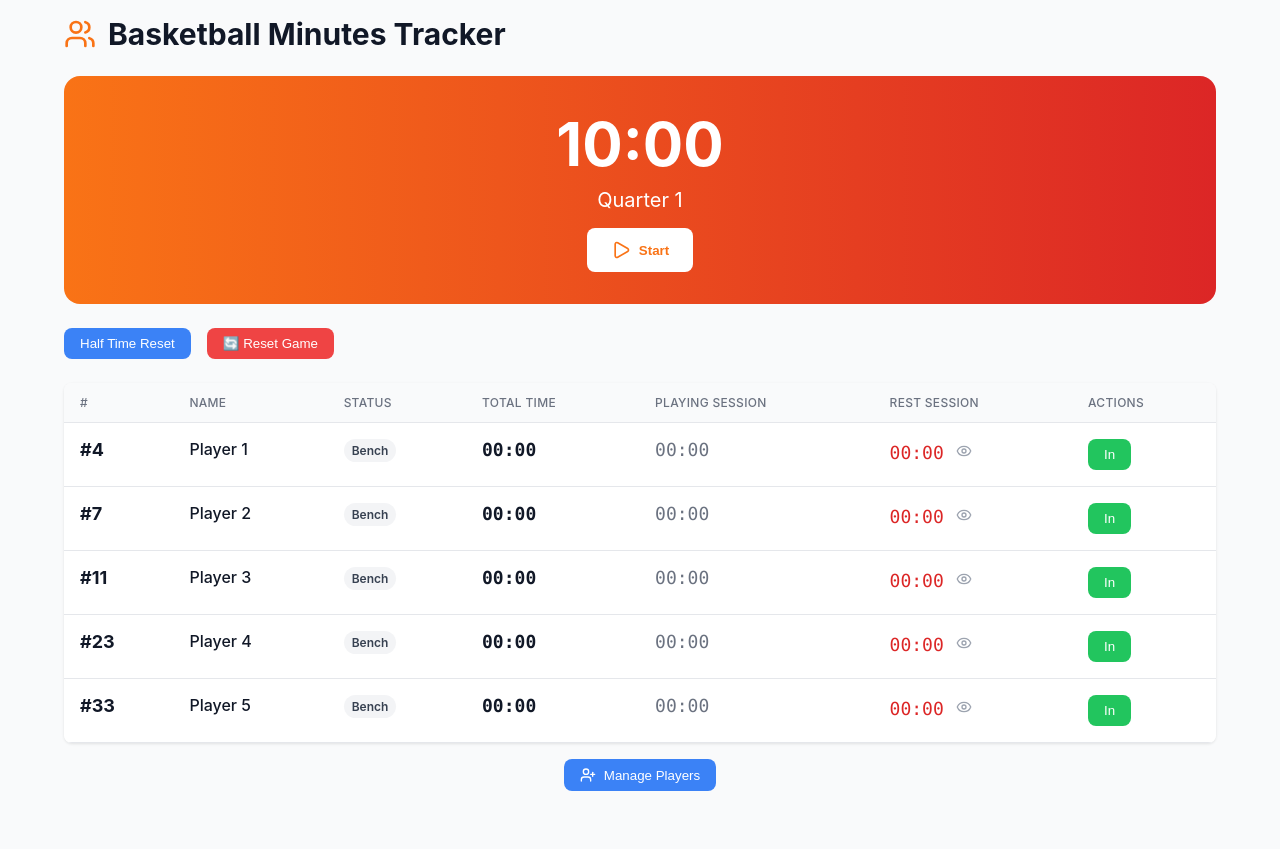
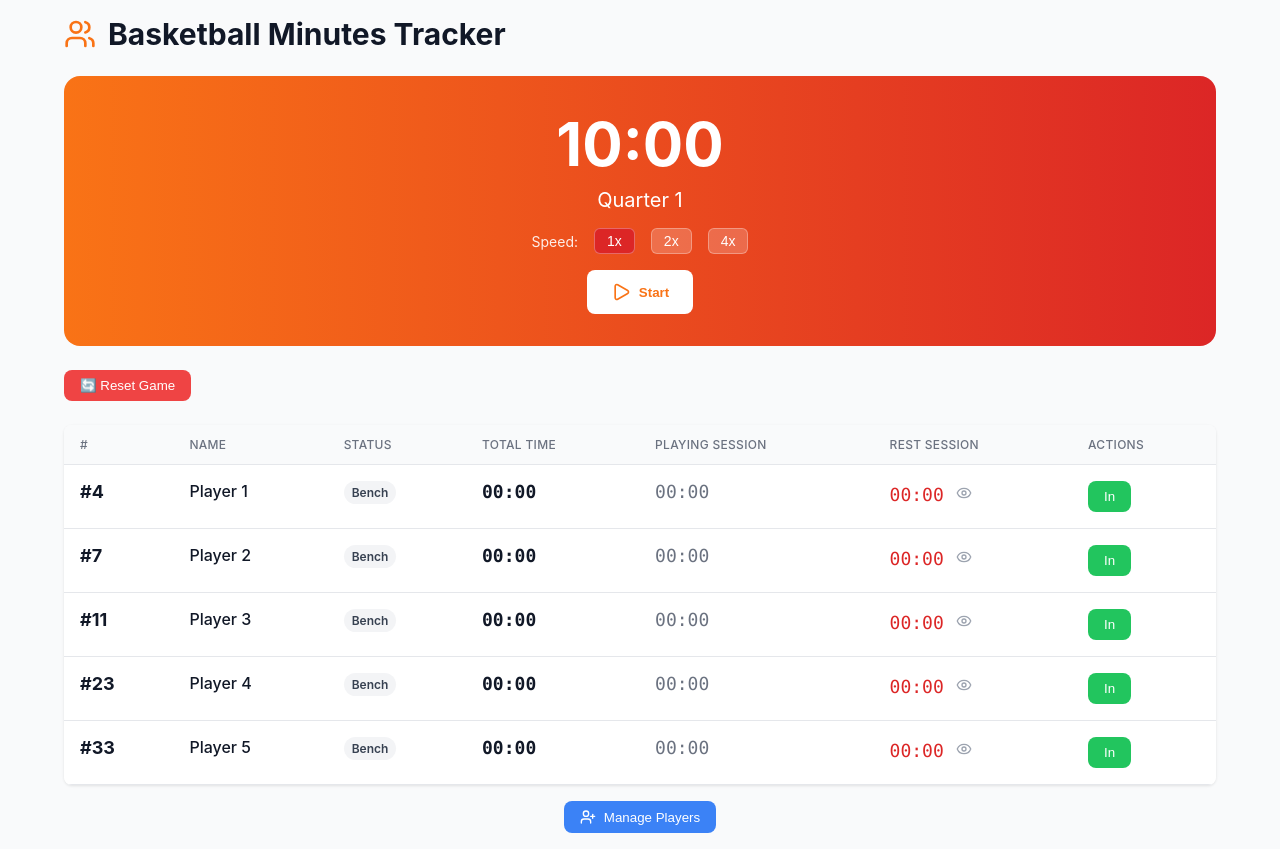
Before and after one commit to matarsarfati/basketball-minutes-tracker, a React (Create React App) app: page / in a window 1280 px wide. Before the commit the page ends 807 px from the top, so only its background shows below. Built offline with nearby package versions, Linux system fonts and the light colour scheme.

Commit message:
Add speed control and automatic quarter management

```diff
--- a/src/App.js
+++ b/src/App.js
@@ -3,10 +3,13 @@ import { Play, Pause, Users, Eye, EyeOff, UserPlus, UserMinus } from 'lucide-rea
 import './App.css';
 
 function App() {
-  const [gameTime, setGameTime] = useState(600); // 10 minutes in seconds
-  const [realTime, setRealTime] = useState(0); // הוספת המשתנה החסר
+  const [gameTime, setGameTime] = useState(2400); // 40 minutes total (4 quarters × 10 minutes)
+  const [currentQuarter, setCurrentQuarter] = useState(1); // Track current quarter separately
+  const [isQuarterBreak, setIsQuarterBreak] = useState(false); // Track if we're between quarters
+  const [realTime, setRealTime] = useState(0);
   const [isRunning, setIsRunning] = useState(false);
   const [gameStarted, setGameStarted] = useState(false);
+  const [gameSpeed, setGameSpeed] = useState(1); // New state for game speed
   const [players, setPlayers] = useState([
     { id: 1, name: 'Player 1', number: 4, isPlaying: false, totalMinutes: 0, currentSessionStart: 0, currentRestTime: 0, hasEverPlayed: false, playingSessions: [], showRestTime: true },
     { id: 2, name: 'Player 2', number: 7, isPlaying: false, totalMinutes: 0, currentSessionStart: 0, currentRestTime: 0, hasEverPlayed: false, playingSessions: [], showRestTime: true },
@@ -25,10 +28,14 @@ function App() {
   const intervalRef = useRef(null);
   const realTimeIntervalRef = useRef(null);
 
-  // Format time for display
-  const formatGameTime = (seconds) => {
-    const mins = Math.floor(seconds / 60);
-    const secs = seconds % 60;
+  // Format time for quarter display (shows 10:00 per quarter, resets each quarter)
+  const formatQuarterTime = (totalSeconds) => {
+    const quarterLength = 600; // 10 minutes per quarter
+    const timeInCurrentQuarter = totalSeconds % quarterLength;
+    // Show countdown from 10:00 to 00:00
+    const timeRemaining = timeInCurrentQuarter === 0 ? 600 : timeInCurrentQuarter;
+    const mins = Math.floor(timeRemaining / 60);
+    const secs = timeRemaining % 60;
     return `${mins.toString().padStart(2, '0')}:${secs.toString().padStart(2, '0')}`;
   };
 
@@ -40,57 +47,130 @@ function App() {
     return `${mins.toString().padStart(2, '0')}:${secs.toString().padStart(2, '0')}`;
   };
 
-  // Get current quarter
-  const getCurrentQuarter = () => {
-    if (gameTime > 450) return 1;
-    if (gameTime > 300) return 2;
-    if (gameTime > 150) return 3;
-    return 4;
+  // Format time for display (regular MM:SS format)
+  const formatGameTime = (seconds) => {
+    const mins = Math.floor(seconds / 60);
+    const secs = seconds % 60;
+    return `${mins.toString().padStart(2, '0')}:${secs.toString().padStart(2, '0')}`;
   };
 
-  // Main game timer (counting down) - for official game time
+  // Get current quarter and update quarter state
+  const getCurrentQuarter = () => {
+    const quarterLength = 600; // 10 minutes per quarter
+    const timeElapsed = 2400 - gameTime;
+    const newQuarter = Math.floor(timeElapsed / quarterLength) + 1;
+
+    // Update quarter state if it changed
+    if (newQuarter !== currentQuarter && newQuarter <= 4) {
+      setCurrentQuarter(newQuarter);
+    }
+
+    return Math.min(newQuarter, 4);
+  };
+
+  // Main game timer (counting down) - with quarter breaks and half-time logic
   useEffect(() => {
     if (isRunning && gameStarted) {
       intervalRef.current = setInterval(() => {
-        setGameTime(prev => Math.max(0, prev - 1));
+        setGameTime(prev => {
+          const newTime = Math.max(0, prev - gameSpeed);
+
+          // Check if quarter ended (when time reaches a multiple of 600 seconds remaining)
+          const quarterLength = 600;
+          const timeInCurrentQuarter = newTime % quarterLength;
+
+          // If we just hit the end of a quarter (timeInCurrentQuarter becomes 0 and we're not at game end)
+          if (timeInCurrentQuarter === 0 && newTime > 0) {
+            const newQuarter = getCurrentQuarter() + 1;
+
+            // Check if this is half-time (end of Q2, going to Q3)
+            if (newQuarter === 3) {
+              // Half-time logic
+              setPlayers(prevPlayers =>
+                prevPlayers.map(player => ({
+                  ...player,
+                  currentRestTime: 0, // Reset all rest times at half-time
+                  // If player is currently playing, end their session and start new one
+                  ...(player.isPlaying ? {
+                    playingSessions: player.playingSessions.map((session, index) =>
+                      index === player.playingSessions.length - 1 && session.isActive
+                        ? { ...session, end: formatQuarterTime(newTime), isActive: false }
+                        : session
+                    ).concat([{
+                      start: '10:00', // Will start at beginning of Q3
+                      end: '',
+                      quarter: 3,
+                      isActive: true
+                    }])
+                  } : {})
+                }))
+              );
+            }
+
+            // Auto-pause at end of any quarter
+            setIsRunning(false);
+            setGameSpeed(1); // Reset speed
+            setIsQuarterBreak(true);
+          }
+
+          return newTime;
+        });
       }, 1000);
     } else {
       clearInterval(intervalRef.current);
     }
 
     return () => clearInterval(intervalRef.current);
-  }, [isRunning, gameStarted]);
+  }, [isRunning, gameStarted, gameSpeed]);
 
-  // Real time timer - runs continuously once game started (for rest sessions)
+  // Real time timer - runs continuously once game started (for rest sessions) - pauses during quarter breaks and half-time
   useEffect(() => {
-    if (gameStarted) {
+    if (gameStarted && !isQuarterBreak) {
       realTimeIntervalRef.current = setInterval(() => {
         setRealTime(prev => prev + 1);
-        // Update rest time for all players who are resting
+        // Update rest time for all players who are resting - only if not in quarter break
+        const currentQ = getCurrentQuarter();
+        const isHalfTime = currentQ === 3 && gameTime <= 1800 && gameTime > 1200; // Between Q2 and Q3
+
+        if (!isHalfTime) {
           setPlayers(prevPlayers =>
             prevPlayers.map(player =>
               (!player.isPlaying && gameStarted)
-              ? { ...player, currentRestTime: player.currentRestTime + 1 }
+                ? { ...player, currentRestTime: player.currentRestTime + gameSpeed }
                 : player
             )
           );
+        }
       }, 1000);
     } else {
       clearInterval(realTimeIntervalRef.current);
     }
 
     return () => clearInterval(realTimeIntervalRef.current);
-  }, [gameStarted]);
+  }, [gameStarted, gameSpeed, isQuarterBreak]);
 
   // Start/stop game timer
   const toggleGame = () => {
     const newRunningState = !isRunning;
     setIsRunning(newRunningState);
 
+    // Reset speed to 1x when starting or stopping
+    setGameSpeed(1);
+
+    // Clear quarter break state when starting
+    if (newRunningState) {
+      setIsQuarterBreak(false);
+    }
+
     // If starting the game for the first time
     if (newRunningState && !gameStarted) {
       setGameStarted(true);
     }
+  };
+
+  // Change game speed
+  const changeGameSpeed = (speed) => {
+    setGameSpeed(speed);
   };
 
   // Put player in game
@@ -101,12 +181,11 @@ function App() {
             ...player,
             isPlaying: true,
             currentSessionStart: gameTime,
-            currentRestTime: 0, // Reset rest time to 0
+            currentRestTime: 0,
             hasEverPlayed: true,
-            // Add entry session immediately when player enters
             playingSessions: [...player.playingSessions, {
-              start: formatGameTime(gameTime),
-              end: '', // Will be filled when player exits
+              start: formatQuarterTime(gameTime),
+              end: '',
               quarter: getCurrentQuarter(),
               isActive: true
             }]
@@ -120,13 +199,12 @@ function App() {
     setPlayers(players.map(player => {
       if (player.id === playerId && player.isPlaying) {
         const sessionMinutes = player.currentSessionStart - gameTime;
-        // Update the last session with exit time
         const updatedSessions = [...player.playingSessions];
         const lastSessionIndex = updatedSessions.length - 1;
         if (lastSessionIndex >= 0 && updatedSessions[lastSessionIndex].isActive) {
           updatedSessions[lastSessionIndex] = {
             ...updatedSessions[lastSessionIndex],
-            end: formatGameTime(gameTime),
+            end: formatQuarterTime(gameTime),
             isActive: false
           };
         }
@@ -136,7 +214,7 @@ function App() {
           isPlaying: false,
           totalMinutes: player.totalMinutes + sessionMinutes,
           currentSessionStart: 0,
-          currentRestTime: 0, // Start rest time from 0
+          currentRestTime: 0,
           playingSessions: updatedSessions
         };
       }
@@ -152,10 +230,12 @@ function App() {
   // Reset game with confirmation
   const resetGame = () => {
     if (window.confirm('Are you sure you want to reset the entire game? This will clear all data.')) {
-      setGameTime(600);
+      setGameTime(2400);
+      setCurrentQuarter(1);
       setRealTime(0);
       setIsRunning(false);
       setGameStarted(false);
+      setGameSpeed(1); // Reset speed to normal
       setPlayers(players.map(player => ({
         ...player,
         isPlaying: false,
@@ -169,48 +249,7 @@ function App() {
     }
   };
 
-  // Reset consecutive times (for half-time) with confirmation
-  const resetConsecutiveTimes = () => {
-    if (window.confirm('Are you sure you want to reset consecutive times? This is typically done at half-time.')) {
-      setPlayers(players.map(player => {
-        if (player.isPlaying) {
-          // For playing players, add current session to total and restart session
-          const sessionMinutes = player.currentSessionStart - gameTime;
-          // Update current active session
-          const updatedSessions = [...player.playingSessions];
-          const lastSessionIndex = updatedSessions.length - 1;
-          if (lastSessionIndex >= 0 && updatedSessions[lastSessionIndex].isActive) {
-            updatedSessions[lastSessionIndex] = {
-              ...updatedSessions[lastSessionIndex],
-              end: formatGameTime(gameTime),
-              isActive: false
-            };
-            // Add new session starting now
-            updatedSessions.push({
-              start: formatGameTime(gameTime),
-              end: '',
-              quarter: getCurrentQuarter(),
-              isActive: true
-            });
-          }
-
-          return {
-            ...player,
-            totalMinutes: player.totalMinutes + sessionMinutes,
-            currentSessionStart: gameTime,
-            playingSessions: updatedSessions
-          };
-        } else if (player.hasEverPlayed) {
-          // For resting players, reset rest time
-          return {
-            ...player,
-            currentRestTime: 0
-          };
-        }
-        return player;
-      }));
-    }
-  };
+  // Remove the resetConsecutiveTimes function since it's no longer needed
 
   // Toggle rest time visibility
   const toggleRestTimeVisibility = (playerId) => {
@@ -250,19 +289,21 @@ function App() {
     }
   };
 
-  // Get last session text for display
+  // Get last session text for display - simple version showing only entry/exit info
   const getLastSessionText = (player) => {
     if (player.playingSessions.length === 0) return '';
 
     const lastSession = player.playingSessions[player.playingSessions.length - 1];
     if (lastSession.isActive) {
+      // Show entry time only
       return `Q${lastSession.quarter} ${lastSession.start}-`;
     } else {
+      // Show entry and exit
       return `Q${lastSession.quarter} ${lastSession.start}-${lastSession.end}`;
     }
   };
 
-  // Get all sessions text for modal
+  // Get all sessions text for modal - simple version
   const getAllSessionsText = (player) => {
     if (player.playingSessions.length === 0) return [];
 
@@ -292,9 +333,46 @@ function App() {
         {/* Main Timer */}
         <div className="main-timer">
           <div className="timer-display">
-            {formatGameTime(gameTime)}
+            {formatQuarterTime(gameTime)}
           </div>
-          <div className="quarter-display">Quarter {getCurrentQuarter()}</div>
+          <div className="quarter-display">
+            Quarter {getCurrentQuarter()}
+            {isQuarterBreak && (
+              <div style={{ fontSize: '0.875rem', marginTop: '0.25rem', opacity: 0.9 }}>
+                {getCurrentQuarter() === 3 && gameTime === 1800 ? 'Half Time' : 'Break'}
+              </div>
+            )}
+          </div>
+
+          {/* Speed Control */}
+          <div style={{
+            display: 'flex',
+            alignItems: 'center',
+            gap: '1rem',
+            marginBottom: '1rem',
+            justifyContent: 'center'
+          }}>
+            <span style={{ fontSize: '0.875rem', opacity: 0.9 }}>Speed:</span>
+            {[1, 2, 4].map(speed => (
+              <button
+                key={speed}
+                onClick={() => changeGameSpeed(speed)}
+                style={{
+                  backgroundColor: gameSpeed === speed ? '#dc2626' : 'rgba(255,255,255,0.2)',
+                  color: 'white',
+                  border: '1px solid rgba(255,255,255,0.3)',
+                  borderRadius: '0.375rem',
+                  padding: '0.25rem 0.75rem',
+                  fontSize: '0.875rem',
+                  cursor: 'pointer',
+                  transition: 'all 0.2s'
+                }}
+              >
+                {speed}x
+              </button>
+            ))}
+          </div>
+
           <button onClick={toggleGame} className="start-button">
             {isRunning ? <Pause size={20} /> : <Play size={20} />}
             {isRunning ? 'Pause' : 'Start'}
@@ -303,9 +381,6 @@ function App() {
 
         {/* Control Buttons */}
         <div className="control-buttons">
-          <button onClick={resetConsecutiveTimes} className="half-time-button">
-            Half Time Reset
-          </button>
           <button onClick={resetGame} className="reset-button">
             🔄 Reset Game
           </button>
```
Lines whose indentation alone changed are shown as unchanged.
